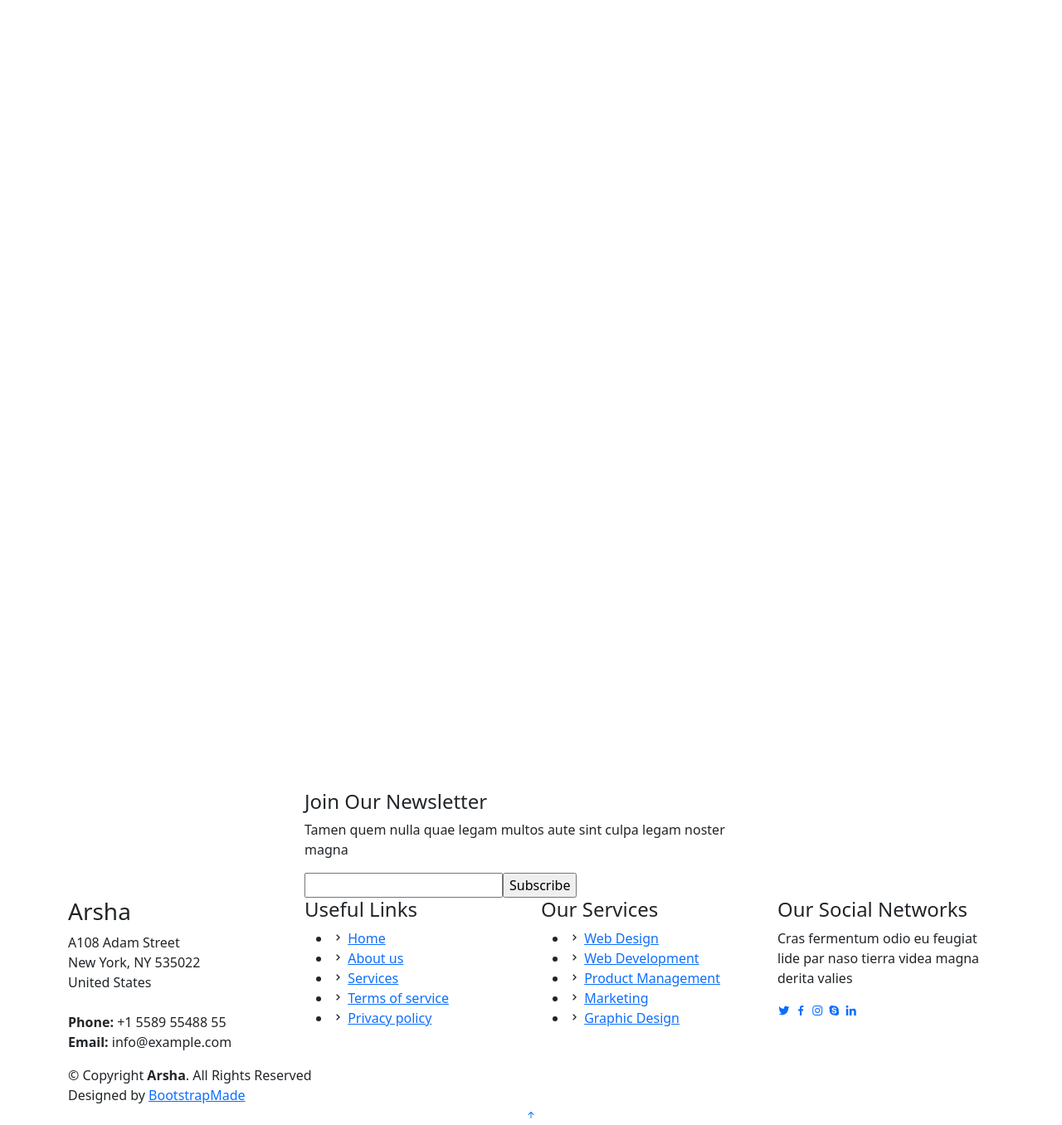
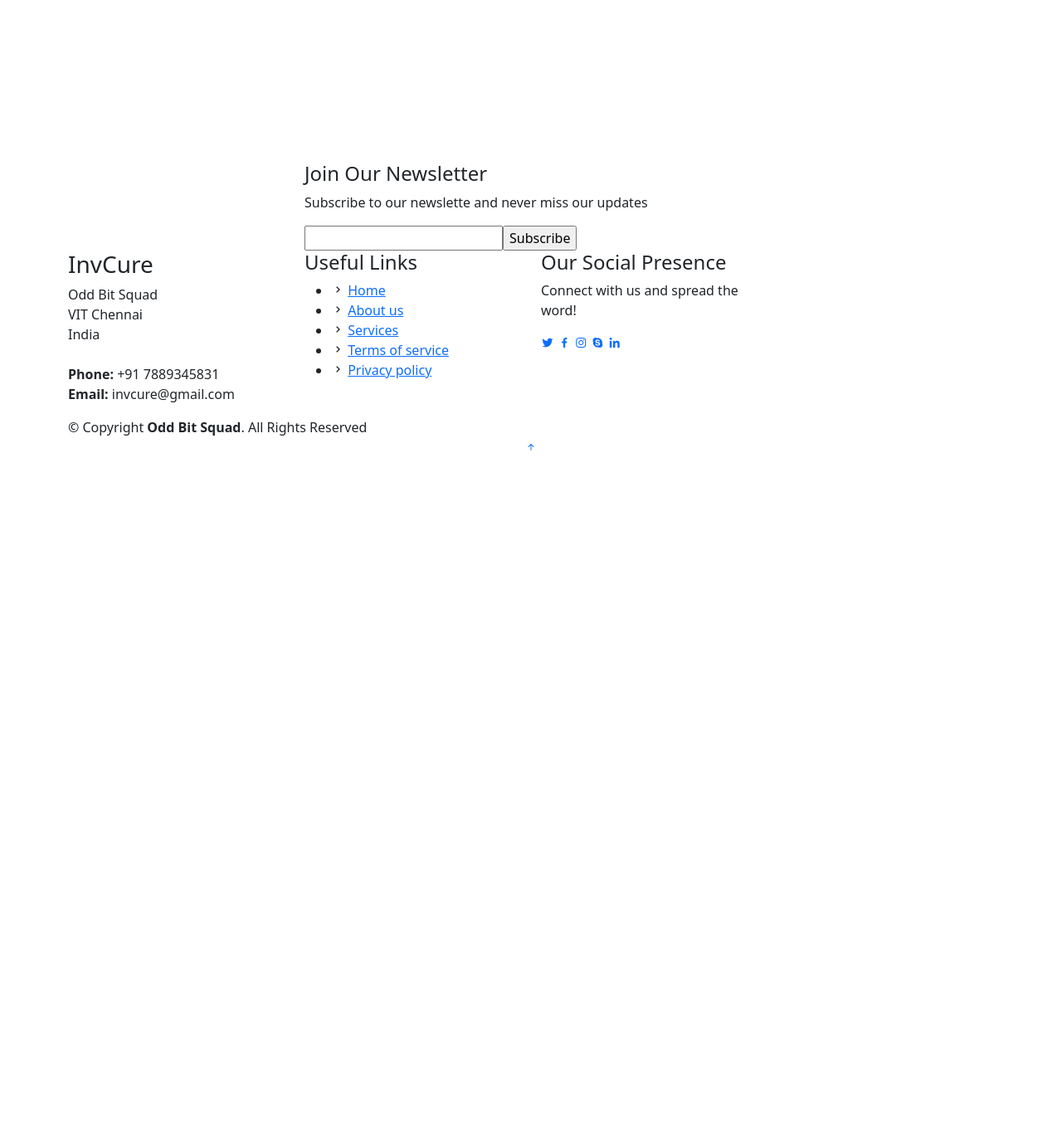
Before and after one commit to nicolausmaximus/Invcure_HackRX, a Django app: page / in a window 1280 px wide. Shown: the part 1550-2906 px from the top of the page at 83% size. After the commit the page ends 2093 px from the top, so only its background shows below. Run offline with Django 4.2, Linux system fonts and the light colour scheme; parts of the project's set-up code (start-up, migrations or seed data) failed here and were passed over; some libraries are stand-ins or nearby versions.

Commit message:
Updated Landing

```diff
--- a/templates/index.html
+++ b/templates/index.html
@@ -578,51 +578,49 @@
                 <div class="faq-list">
                     <ul>
                         <li data-aos="fade-up" data-aos-delay="100">
-                            <i class="bx bx-help-circle icon-help"></i> <a data-bs-toggle="collapse" class="collapse" data-bs-target="#faq-list-1">Non consectetur a erat nam at lectus urna duis? <i class="bx bx-chevron-down icon-show"></i><i class="bx bx-chevron-up icon-close"></i></a>
+                            <i class="bx bx-help-circle icon-help"></i> <a data-bs-toggle="collapse" class="collapse" data-bs-target="#faq-list-1">What is HCR? <i class="bx bx-chevron-down icon-show"></i><i class="bx bx-chevron-up icon-close"></i></a>
                             <div id="faq-list-1" class="collapse show" data-bs-parent=".faq-list">
                                 <p>
-                                    Feugiat pretium nibh ipsum consequat. Tempus iaculis urna id volutpat lacus laoreet non curabitur gravida. Venenatis lectus magna fringilla urna porttitor rhoncus dolor purus non.
+                                    HCR stands for handwritten character recognition to recognize the text in an image
                                 </p>
                             </div>
                         </li>
 
                         <li data-aos="fade-up" data-aos-delay="200">
-                            <i class="bx bx-help-circle icon-help"></i> <a data-bs-toggle="collapse" data-bs-target="#faq-list-2" class="collapsed">Feugiat scelerisque varius morbi enim nunc? <i class="bx bx-chevron-down icon-show"></i><i class="bx bx-chevron-up icon-close"></i></a>
+                            <i class="bx bx-help-circle icon-help"></i> <a data-bs-toggle="collapse" data-bs-target="#faq-list-2" class="collapsed">How many credits are available in personal subscription? <i class="bx bx-chevron-down icon-show"></i><i class="bx bx-chevron-up icon-close"></i></a>
                             <div id="faq-list-2" class="collapse" data-bs-parent=".faq-list">
                                 <p>
-                                    Dolor sit amet consectetur adipiscing elit pellentesque habitant morbi. Id interdum velit laoreet id donec ultrices. Fringilla phasellus faucibus scelerisque eleifend donec pretium. Est pellentesque elit ullamcorper dignissim. Mauris ultrices eros in
-                                    cursus turpis massa tincidunt dui.
+                                    Depending on the number of tokens consumed in an OHCR session the credits are decided in a pay as you go model.
                                 </p>
                             </div>
                         </li>
 
                         <li data-aos="fade-up" data-aos-delay="300">
-                            <i class="bx bx-help-circle icon-help"></i> <a data-bs-toggle="collapse" data-bs-target="#faq-list-3" class="collapsed">Dolor sit amet consectetur adipiscing elit? <i class="bx bx-chevron-down icon-show"></i><i class="bx bx-chevron-up icon-close"></i></a>
+                            <i class="bx bx-help-circle icon-help"></i> <a data-bs-toggle="collapse" data-bs-target="#faq-list-3" class="collapsed">Are extra credits consumed if the same input image is rerun? <i class="bx bx-chevron-down icon-show"></i><i class="bx bx-chevron-up icon-close"></i></a>
                             <div id="faq-list-3" class="collapse" data-bs-parent=".faq-list">
                                 <p>
-                                    Eleifend mi in nulla posuere sollicitudin aliquam ultrices sagittis orci. Faucibus pulvinar elementum integer enim. Sem nulla pharetra diam sit amet nisl suscipit. Rutrum tellus pellentesque eu tincidunt. Lectus urna duis convallis convallis tellus. Urna
-                                    molestie at elementum eu facilisis sed odio morbi quis
+                                    Our smart cache system can easily detect the same input image and no extra credits will be charged for the same image.
                                 </p>
                             </div>
                         </li>
 
                         <li data-aos="fade-up" data-aos-delay="400">
-                            <i class="bx bx-help-circle icon-help"></i> <a data-bs-toggle="collapse" data-bs-target="#faq-list-4" class="collapsed">Tempus quam pellentesque nec nam aliquam sem et tortor consequat? <i class="bx bx-chevron-down icon-show"></i><i class="bx bx-chevron-up icon-close"></i></a>
+                            <i class="bx bx-help-circle icon-help"></i> <a data-bs-toggle="collapse" data-bs-target="#faq-list-4" class="collapsed">Can we download the results in any format? <i class="bx bx-chevron-down icon-show"></i><i class="bx bx-chevron-up icon-close"></i></a>
                             <div id="faq-list-4" class="collapse" data-bs-parent=".faq-list">
                                 <p>
-                                    Molestie a iaculis at erat pellentesque adipiscing commodo. Dignissim suspendisse in est ante in. Nunc vel risus commodo viverra maecenas accumsan. Sit amet nisl suscipit adipiscing bibendum est. Purus gravida quis blandit turpis cursus in.
+                                  We currently support only the JSON format but are soon going to add support for the PDF and XML format.
                                 </p>
                             </div>
                         </li>
 
-                        <li data-aos="fade-up" data-aos-delay="500">
+                        <!-- <li data-aos="fade-up" data-aos-delay="500">
                             <i class="bx bx-help-circle icon-help"></i> <a data-bs-toggle="collapse" data-bs-target="#faq-list-5" class="collapsed">Tortor vitae purus faucibus ornare. Varius vel pharetra vel turpis nunc eget lorem dolor? <i class="bx bx-chevron-down icon-show"></i><i class="bx bx-chevron-up icon-close"></i></a>
                             <div id="faq-list-5" class="collapse" data-bs-parent=".faq-list">
                                 <p>
                                     Laoreet sit amet cursus sit amet dictum sit amet justo. Mauris vitae ultricies leo integer malesuada nunc vel. Tincidunt eget nullam non nisi est sit amet. Turpis nunc eget lorem dolor sed. Ut venenatis tellus in metus vulputate eu scelerisque.
                                 </p>
                             </div>
-                        </li>
+                        </li> -->
 
                     </ul>
                 </div>
@@ -632,7 +630,7 @@
         <!-- End Frequently Asked Questions Section -->
 
         <!-- ======= Contact Section ======= -->
-        <section id="contact" class="contact">
+        <!-- <section id="contact" class="contact">
             <div class="container" data-aos="fade-up">
 
                 <div class="section-title">
@@ -701,7 +699,7 @@
                 </div>
 
             </div>
-        </section>
+        </section> -->
         <!-- End Contact Section -->
 
     </main>
@@ -715,7 +713,7 @@
                 <div class="row justify-content-center">
                     <div class="col-lg-6">
                         <h4>Join Our Newsletter</h4>
-                        <p>Tamen quem nulla quae legam multos aute sint culpa legam noster magna</p>
+                        <p>Subscribe to our newslette and never miss our updates</p>
                         <form action="" method="post">
                             <input type="email" name="email"><input type="submit" value="Subscribe">
                         </form>
@@ -729,11 +727,11 @@
                 <div class="row">
 
                     <div class="col-lg-3 col-md-6 footer-contact">
-                        <h3>Arsha</h3>
+                        <h3>InvCure</h3>
                         <p>
-                            A108 Adam Street <br> New York, NY 535022<br> United States <br><br>
-                            <strong>Phone:</strong> +1 5589 55488 55<br>
-                            <strong>Email:</strong> info@example.com<br>
+                            Odd Bit Squad <br> VIT Chennai<br> India <br><br>
+                            <strong>Phone:</strong> +91 7889345831<br>
+                            <strong>Email:</strong> invcure@gmail.com<br>
                         </p>
                     </div>
 
@@ -748,7 +746,7 @@
                         </ul>
                     </div>
 
-                    <div class="col-lg-3 col-md-6 footer-links">
+                    <!-- <div class="col-lg-3 col-md-6 footer-links">
                         <h4>Our Services</h4>
                         <ul>
                             <li><i class="bx bx-chevron-right"></i> <a href="#">Web Design</a></li>
@@ -757,11 +755,11 @@
                             <li><i class="bx bx-chevron-right"></i> <a href="#">Marketing</a></li>
                             <li><i class="bx bx-chevron-right"></i> <a href="#">Graphic Design</a></li>
                         </ul>
-                    </div>
+                    </div> -->
 
                     <div class="col-lg-3 col-md-6 footer-links">
-                        <h4>Our Social Networks</h4>
-                        <p>Cras fermentum odio eu feugiat lide par naso tierra videa magna derita valies</p>
+                        <h4>Our Social Presence</h4>
+                        <p>Connect with us and spread the word!</p>
                         <div class="social-links mt-3">
                             <a href="#" class="twitter"><i class="bx bxl-twitter"></i></a>
                             <a href="#" class="facebook"><i class="bx bxl-facebook"></i></a>
@@ -777,14 +775,14 @@
 
         <div class="container footer-bottom clearfix">
             <div class="copyright">
-                &copy; Copyright <strong><span>Arsha</span></strong>. All Rights Reserved
+                &copy; Copyright <strong><span>Odd Bit Squad</span></strong>. All Rights Reserved
             </div>
-            <div class="credits">
+            <!-- <div class="credits"> -->
                 <!-- All the links in the footer should remain intact. -->
                 <!-- You can delete the links only if you purchased the pro version. -->
                 <!-- Licensing information: https://bootstrapmade.com/license/ -->
                 <!-- Purchase the pro version with working PHP/AJAX contact form: https://bootstrapmade.com/arsha-free-bootstrap-html-template-corporate/ -->
-                Designed by <a href="https://bootstrapmade.com/">BootstrapMade</a>
+                <!-- Designed by <a href="https://bootstrapmade.com/">BootstrapMade</a> -->
             </div>
         </div>
     </footer>
```
